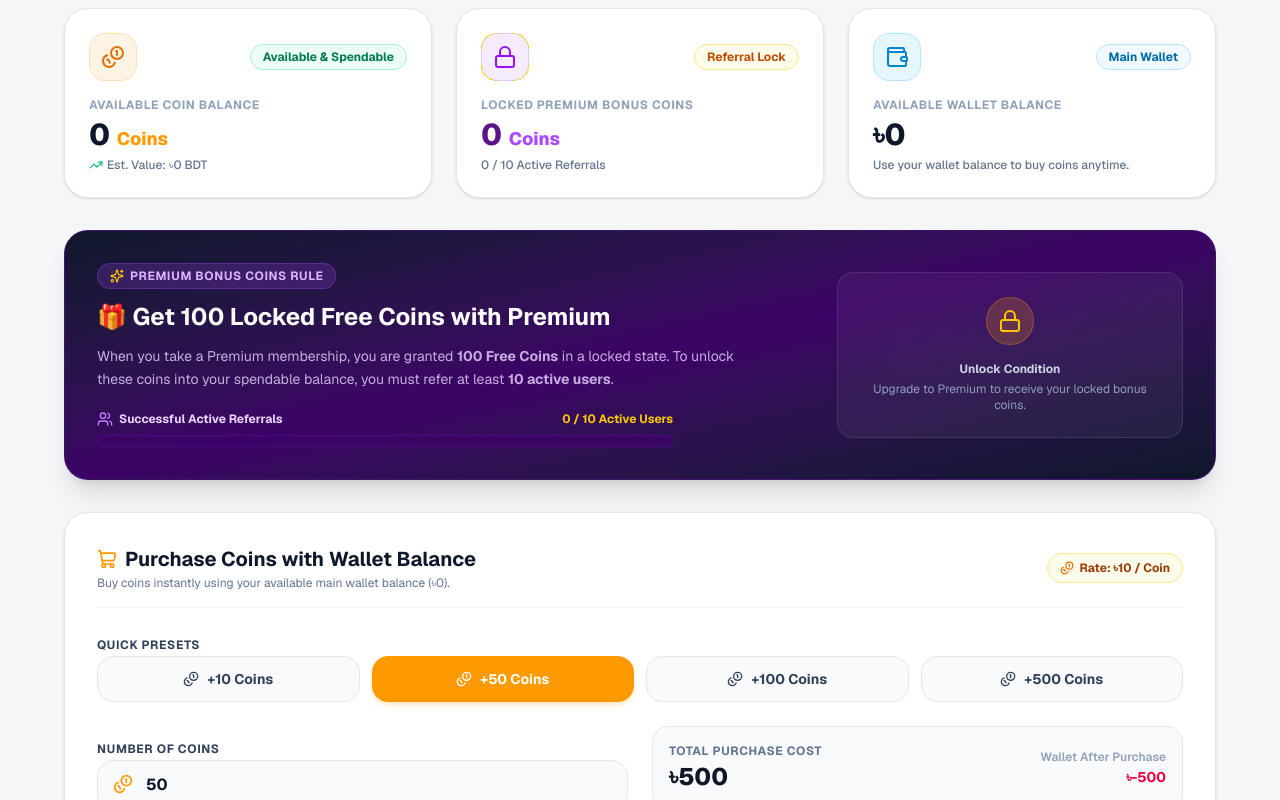
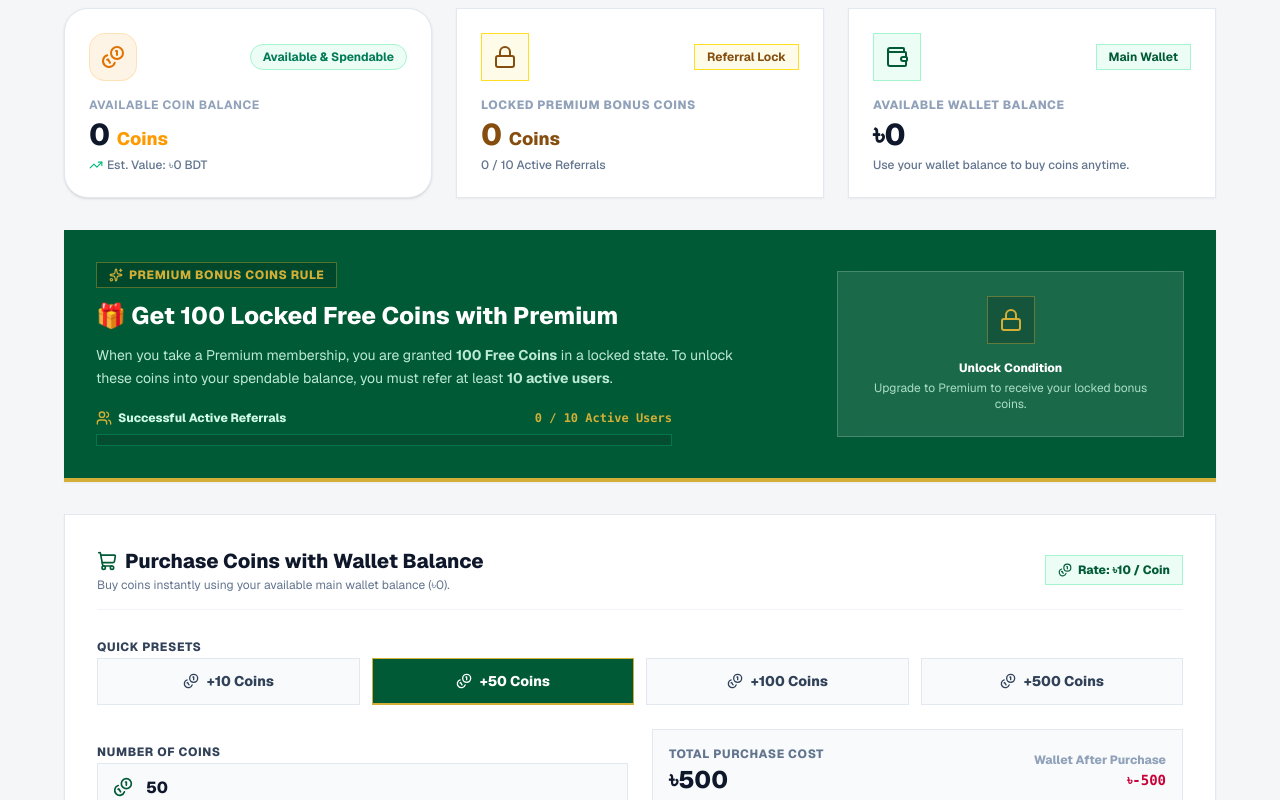
Before and after one commit to Nakib64/earnx, a Next.js app in the folder frontend/: page /dashboard/coins in a window 1280 px wide. Shown: the part 260-1060 px from the top of the page. Built offline with nearby package versions, Linux system fonts and the light colour scheme; no server answers.

Commit message:
brand_color_refactor

```diff
--- a/frontend/src/app/admin/investments/page.tsx
+++ b/frontend/src/app/admin/investments/page.tsx
@@ -384,11 +384,11 @@ export default function AdminInvestmentsPage() {
           {inv.status === RequestStatus.PENDING && (
             <div className="mt-0.5">
               {inv.request_type === 'UPGRADE' && inv.pending_plan ? (
-                <span className="text-[8px] font-extrabold text-purple-800 bg-purple-50 border border-purple-200 px-1 py-0.5 rounded-none block truncate max-w-[140px]">
+                <span className="text-[8px] font-extrabold text-[#854D0E] bg-yellow-50 border border-yellow-300 px-1 py-0.5 rounded-none block truncate max-w-[140px]">
                   Upgrade: {inv.pending_plan.title} (৳{Number(inv.pending_amount || 0).toLocaleString()})
                 </span>
               ) : inv.request_type === 'WITHDRAWAL' ? (
-                <span className="text-[8px] font-extrabold text-amber-800 bg-amber-50 border border-amber-200 px-1 py-0.5 rounded-none block truncate max-w-[140px]">
+                <span className="text-[8px] font-extrabold text-[#854D0E] bg-yellow-50 border border-yellow-300 px-1 py-0.5 rounded-none block truncate max-w-[140px]">
                   Withdraw Capital: ৳{Number(inv.pending_amount || 0).toLocaleString()}
                 </span>
               ) : (
--- a/frontend/src/app/dashboard/coins/page.tsx
+++ b/frontend/src/app/dashboard/coins/page.tsx
@@ -182,20 +182,20 @@ export default function UserCoinsPage() {
         </div>
 
         {/* Card 2: Locked Premium Coins */}
-        <div className="bg-white rounded-3xl border border-slate-200 p-6 shadow-sm relative overflow-hidden flex flex-col justify-between space-y-4">
+        <div className="bg-white rounded-none border border-slate-200 p-6 shadow-xs relative overflow-hidden flex flex-col justify-between space-y-4">
           <div className="flex items-center justify-between">
-            <div className="w-12 h-12 rounded-2xl bg-purple-500/10 border border-purple-500/20 flex items-center justify-center text-purple-600">
+            <div className="w-12 h-12 rounded-none bg-yellow-50 border border-yellow-300 flex items-center justify-center text-[#854D0E]">
               <Lock className="w-6 h-6" />
             </div>
-            <span className="px-3 py-1 rounded-full text-xs font-bold bg-amber-50 text-amber-700 border border-amber-200">
+            <span className="px-3 py-1 rounded-none text-xs font-bold bg-yellow-50 text-[#854D0E] border border-yellow-300">
               Referral Lock
             </span>
           </div>
 
           <div>
-            <p className="text-xs font-bold text-slate-400 uppercase tracking-wider">Locked Premium Bonus Coins</p>
-            <h2 className="text-3xl font-extrabold text-purple-900 mt-1">
-              {loading ? '...' : (coinInfo?.locked_coin_balance ?? 0).toLocaleString()} <span className="text-purple-500 text-lg">Coins</span>
+            <p className="text-xs font-extrabold text-slate-400 uppercase tracking-wider">Locked Premium Bonus Coins</p>
+            <h2 className="text-3xl font-extrabold text-[#854D0E] mt-1">
+              {loading ? '...' : (coinInfo?.locked_coin_balance ?? 0).toLocaleString()} <span className="text-[#854D0E] text-lg">Coins</span>
             </h2>
             <p className="text-xs font-medium text-slate-500 mt-1">
               {coinInfo?.is_premium_coins_unlocked
@@ -206,18 +206,18 @@ export default function UserCoinsPage() {
         </div>
 
         {/* Card 3: Wallet Balance */}
-        <div className="bg-white rounded-3xl border border-slate-200 p-6 shadow-sm relative overflow-hidden flex flex-col justify-between space-y-4">
+        <div className="bg-white rounded-none border border-slate-200 p-6 shadow-xs relative overflow-hidden flex flex-col justify-between space-y-4">
           <div className="flex items-center justify-between">
-            <div className="w-12 h-12 rounded-2xl bg-sky-500/10 border border-sky-500/20 flex items-center justify-center text-sky-600">
+            <div className="w-12 h-12 rounded-none bg-emerald-50 border border-emerald-200 flex items-center justify-center text-[#005A36]">
               <Wallet className="w-6 h-6" />
             </div>
-            <span className="px-3 py-1 rounded-full text-xs font-bold bg-sky-50 text-sky-700 border border-sky-200">
+            <span className="px-3 py-1 rounded-none text-xs font-bold bg-emerald-50 text-[#005A36] border border-emerald-200">
               Main Wallet
             </span>
           </div>
 
           <div>
-            <p className="text-xs font-bold text-slate-400 uppercase tracking-wider">Available Wallet Balance</p>
+            <p className="text-xs font-extrabold text-slate-400 uppercase tracking-wider">Available Wallet Balance</p>
             <h2 className="text-3xl font-extrabold text-slate-900 mt-1">
               ৳{loading ? '...' : (coinInfo?.wallet_balance ?? 0).toLocaleString()}
             </h2>
@@ -229,17 +229,17 @@ export default function UserCoinsPage() {
       </div>
 
       {/* Locked Coins Banner / Premium Status Card */}
-      <div className="bg-gradient-to-br from-slate-900 via-purple-950 to-slate-900 rounded-3xl p-6 sm:p-8 text-white shadow-xl relative overflow-hidden border border-purple-900/50">
+      <div className="bg-[#005A36] rounded-none p-6 sm:p-8 text-white shadow-xs relative overflow-hidden border-b-4 border-[#D4AF37]">
         <div className="relative z-10 grid grid-cols-1 lg:grid-cols-3 gap-6 items-center">
           <div className="lg:col-span-2 space-y-3">
             <div className="flex items-center space-x-2">
-              <span className="px-3 py-1 rounded-full bg-purple-500/20 text-purple-300 border border-purple-500/30 text-xs font-bold uppercase tracking-wider flex items-center space-x-1.5">
-                <Sparkles className="w-3.5 h-3.5 text-yellow-400" />
+              <span className="px-3 py-1 rounded-none bg-black/20 text-[#D4AF37] border border-[#D4AF37]/40 text-xs font-extrabold uppercase tracking-wider flex items-center space-x-1.5">
+                <Sparkles className="w-3.5 h-3.5 text-[#D4AF37]" />
                 <span>Premium Bonus Coins Rule</span>
               </span>
             </div>
 
-            <h3 className="text-xl sm:text-2xl font-bold text-white">
+            <h3 className="text-xl sm:text-2xl font-extrabold text-white">
               {coinInfo?.is_premium
                 ? coinInfo.is_premium_coins_unlocked
                   ? '🎉 Bonus Unlocked & Credited!'
@@ -247,24 +247,24 @@ export default function UserCoinsPage() {
                 : `🎁 Get ${coinInfo?.premium_free_coins || 100} Locked Free Coins with Premium`}
             </h3>
 
-            <p className="text-xs sm:text-sm text-purple-200/80 max-w-2xl leading-relaxed">
+            <p className="text-xs sm:text-sm text-emerald-100/90 max-w-2xl leading-relaxed">
               When you take a Premium membership, you are granted <strong>{coinInfo?.premium_free_coins || 100} Free Coins</strong> in a locked state. To unlock these coins into your spendable balance, you must refer at least <strong>{coinInfo?.required_referral_count || 10} active users</strong>.
             </p>
 
             {/* Active Referral Progress Bar */}
             <div className="pt-2 space-y-2 max-w-xl">
-              <div className="flex items-center justify-between text-xs font-bold">
-                <span className="text-purple-200 flex items-center space-x-1.5">
-                  <Users className="w-4 h-4 text-purple-400" />
+              <div className="flex items-center justify-between text-xs font-extrabold">
+                <span className="text-emerald-100 flex items-center space-x-1.5">
+                  <Users className="w-4 h-4 text-[#D4AF37]" />
                   <span>Successful Active Referrals</span>
                 </span>
-                <span className="text-yellow-400">
+                <span className="text-[#D4AF37] font-mono">
                   {coinInfo?.active_referral_count || 0} / {coinInfo?.required_referral_count || 10} Active Users
                 </span>
               </div>
-              <div className="w-full bg-purple-950/80 rounded-full h-3 border border-purple-800/40 p-0.5 overflow-hidden">
+              <div className="w-full bg-[#044D2F] rounded-none h-3 border border-emerald-400/30 p-0.5 overflow-hidden">
                 <div
-                  className="bg-gradient-to-r from-amber-400 to-yellow-300 h-full rounded-full transition-all duration-500"
+                  className="bg-[#D4AF37] h-full rounded-none transition-all duration-500"
                   style={{ width: `${referralProgress}%` }}
                 />
               </div>
@@ -272,36 +272,36 @@ export default function UserCoinsPage() {
           </div>
 
           {/* Action Box on the Right */}
-          <div className="bg-white/5 backdrop-blur-xl border border-white/10 p-6 rounded-2xl flex flex-col items-center text-center space-y-4">
+          <div className="bg-white/10 backdrop-blur-md border border-white/20 p-6 rounded-none flex flex-col items-center text-center space-y-4">
             {!coinInfo?.is_premium ? (
               <>
-                <div className="w-12 h-12 rounded-full bg-amber-500/20 border border-amber-500/30 flex items-center justify-center text-yellow-400">
+                <div className="w-12 h-12 rounded-none bg-black/20 border border-[#D4AF37]/40 flex items-center justify-center text-[#D4AF37]">
                   <Lock className="w-6 h-6" />
                 </div>
                 <div>
-                  <p className="text-xs font-bold text-slate-300">Unlock Condition</p>
-                  <p className="text-xs text-slate-400 mt-1">Upgrade to Premium to receive your locked bonus coins.</p>
+                  <p className="text-xs font-extrabold text-white">Unlock Condition</p>
+                  <p className="text-xs text-emerald-100/80 mt-1">Upgrade to Premium to receive your locked bonus coins.</p>
                 </div>
               </>
             ) : coinInfo.is_premium_coins_unlocked ? (
               <>
-                <div className="w-12 h-12 rounded-full bg-emerald-500/20 border border-emerald-500/30 flex items-center justify-center text-emerald-400">
+                <div className="w-12 h-12 rounded-none bg-emerald-50 border border-emerald-200 flex items-center justify-center text-[#005A36]">
                   <CheckCircle2 className="w-6 h-6" />
                 </div>
                 <div>
-                  <p className="text-xs font-bold text-emerald-300">Unlocked & Claimed</p>
-                  <p className="text-xs text-slate-400 mt-1">Your premium coins have been credited to your balance.</p>
+                  <p className="text-xs font-extrabold text-emerald-200">Unlocked & Claimed</p>
+                  <p className="text-xs text-emerald-100/80 mt-1">Your premium coins have been credited to your balance.</p>
                 </div>
               </>
             ) : coinInfo.can_unlock ? (
               <>
-                <div className="w-12 h-12 rounded-full bg-amber-500/20 border border-amber-500/30 flex items-center justify-center text-yellow-400 animate-bounce">
+                <div className="w-12 h-12 rounded-none bg-black/20 border border-[#D4AF37]/40 flex items-center justify-center text-[#D4AF37]">
                   <Unlock className="w-6 h-6" />
                 </div>
                 <button
                   onClick={handleUnlockCoins}
                   disabled={unlocking}
-                  className="w-full py-3 px-6 bg-gradient-to-r from-amber-500 to-yellow-500 hover:from-amber-600 hover:to-yellow-600 text-slate-950 font-extrabold text-sm rounded-xl flex items-center justify-center space-x-2 shadow-lg shadow-amber-500/25 transition-all"
+                  className="w-full py-3 px-6 bg-[#D4AF37] hover:bg-[#B89628] text-slate-950 font-extrabold text-sm rounded-none flex items-center justify-center space-x-2 shadow-xs transition-all"
                 >
                   <Unlock className="w-4 h-4" />
                   <span>{unlocking ? 'Unlocking...' : `Unlock ${coinInfo.locked_coin_balance ?? 0} Coins Now!`}</span>
@@ -309,12 +309,12 @@ export default function UserCoinsPage() {
               </>
             ) : (
               <>
-                <div className="w-12 h-12 rounded-full bg-purple-500/20 border border-purple-500/30 flex items-center justify-center text-purple-300">
+                <div className="w-12 h-12 rounded-none bg-black/20 border border-[#D4AF37]/40 flex items-center justify-center text-[#D4AF37]">
                   <Lock className="w-6 h-6" />
                 </div>
                 <div>
-                  <p className="text-xs font-bold text-amber-300">Locked ({coinInfo.locked_coin_balance ?? 0} Coins)</p>
-                  <p className="text-xs text-slate-400 mt-1">
+                  <p className="text-xs font-extrabold text-[#D4AF37]">Locked ({coinInfo.locked_coin_balance ?? 0} Coins)</p>
+                  <p className="text-xs text-emerald-100/80 mt-1">
                     Needs {(coinInfo.required_referral_count || 10) - (coinInfo.active_referral_count || 0)} more active referral(s) to unlock.
                   </p>
                 </div>
@@ -325,11 +325,11 @@ export default function UserCoinsPage() {
       </div>
 
       {/* Buy Coins Form Section */}
-      <div className="bg-white rounded-3xl border border-slate-200 p-6 sm:p-8 space-y-6 shadow-sm">
+      <div className="bg-white rounded-none border border-slate-200 p-6 sm:p-8 space-y-6 shadow-xs">
         <div className="flex flex-col sm:flex-row sm:items-center justify-between gap-4 border-b border-slate-100 pb-4">
           <div>
-            <h2 className="text-xl font-bold text-slate-900 flex items-center space-x-2">
-              <ShoppingCart className="w-5 h-5 text-amber-500" />
+            <h2 className="text-xl font-extrabold text-slate-900 flex items-center space-x-2">
+              <ShoppingCart className="w-5 h-5 text-[#005A36]" />
               <span>Purchase Coins with Wallet Balance</span>
             </h2>
             <p className="text-xs text-slate-500 mt-0.5">
@@ -337,8 +337,8 @@ export default function UserCoinsPage() {
             </p>
           </div>
 
-          <span className="text-xs font-bold px-3 py-1.5 rounded-full bg-amber-50 text-amber-800 border border-amber-200 flex items-center space-x-1.5 self-start sm:self-auto">
-            <Coins className="w-3.5 h-3.5 text-amber-600" />
+          <span className="text-xs font-extrabold px-3 py-1.5 rounded-none bg-emerald-50 text-[#005A36] border border-emerald-200 flex items-center space-x-1.5 self-start sm:self-auto">
+            <Coins className="w-3.5 h-3.5 text-[#005A36]" />
             <span>Rate: ৳{currentCoinPrice} / Coin</span>
           </span>
         </div>
@@ -346,16 +346,16 @@ export default function UserCoinsPage() {
         <form onSubmit={handleBuyCoins} className="space-y-6">
           {/* Quick Presets */}
           <div className="space-y-2">
-            <label className="text-xs font-bold text-slate-700 uppercase tracking-wider">Quick Presets</label>
+            <label className="text-xs font-extrabold text-slate-700 uppercase tracking-wider">Quick Presets</label>
             <div className="grid grid-cols-2 sm:grid-cols-4 gap-3">
               {[10, 50, 100, 500].map((preset) => (
                 <button
                   key={preset}
                   type="button"
                   onClick={() => setBuyAmount(preset)}
-                  className={`py-3 px-4 rounded-2xl border text-sm font-bold transition-all flex items-center justify-center space-x-2 ${
+                  className={`py-3 px-4 rounded-none border text-sm font-extrabold transition-all flex items-center justify-center space-x-2 ${
                     buyAmount === preset
-                      ? 'bg-amber-500 border-amber-500 text-white shadow-md shadow-amber-500/20'
+                      ? 'bg-[#005A36] border-[#005A36] text-white border-b-2 border-[#D4AF37]'
                       : 'bg-slate-50 border-slate-200 text-slate-700 hover:bg-slate-100'
                   }`}
                 >
@@ -369,9 +369,9 @@ export default function UserCoinsPage() {
           {/* Amount Input & Cost Calculation */}
           <div className="grid grid-cols-1 md:grid-cols-2 gap-6 items-end">
             <div className="space-y-2">
-              <label className="text-xs font-bold text-slate-700 uppercase tracking-wider">Number of Coins</label>
+              <label className="text-xs font-extrabold text-slate-700 uppercase tracking-wider">Number of Coins</label>
               <div className="relative">
-                <Coins className="w-5 h-5 text-amber-500 absolute left-4 top-3.5" />
+                <Coins className="w-5 h-5 text-[#005A36] absolute left-4 top-3.5" />
                 <input
                   type="number"
                   min="1"
@@ -379,23 +379,23 @@ export default function UserCoinsPage() {
                   value={buyAmount || ''}
                   onChange={(e) => setBuyAmount(parseInt(e.target.value, 10) || 0)}
                   placeholder="Enter coin quantity..."
-                  className="w-full pl-12 pr-4 py-3 bg-slate-50 border border-slate-200 rounded-2xl font-bold text-slate-900 focus:outline-none focus:ring-2 focus:ring-amber-500 text-base"
+                  className="w-full pl-12 pr-4 py-3 bg-slate-50 border border-slate-200 rounded-none font-extrabold text-slate-900 focus:outline-none focus:ring-2 focus:ring-[#005A36] text-base"
                 />
               </div>
             </div>
 
-            <div className="bg-slate-50 border border-slate-200 rounded-2xl p-4 flex items-center justify-between">
+            <div className="bg-slate-50 border border-slate-200 rounded-none p-4 flex items-center justify-between">
               <div>
-                <p className="text-xs font-bold text-slate-500 uppercase tracking-wider">Total Purchase Cost</p>
+                <p className="text-xs font-extrabold text-slate-500 uppercase tracking-wider">Total Purchase Cost</p>
                 <p className="text-2xl font-extrabold text-slate-900 mt-0.5">৳{totalBuyCost.toLocaleString()}</p>
               </div>
               <div className="text-right">
-                <p className="text-xs font-semibold text-slate-400">Wallet After Purchase</p>
+                <p className="text-xs font-extrabold text-slate-400">Wallet After Purchase</p>
                 <p
-                  className={`text-sm font-bold mt-0.5 ${
+                  className={`text-sm font-extrabold mt-0.5 font-mono ${
                     (coinInfo?.wallet_balance || 0) - totalBuyCost >= 0
-                      ? 'text-emerald-600'
-                      : 'text-rose-600'
+                      ? 'text-[#005A36]'
+                      : 'text-rose-700'
                   }`}
                 >
                   ৳{((coinInfo?.wallet_balance || 0) - totalBuyCost).toLocaleString()}
@@ -407,16 +407,16 @@ export default function UserCoinsPage() {
           <button
             type="submit"
             disabled={purchasing || buyAmount <= 0 || (coinInfo?.wallet_balance || 0) < totalBuyCost}
-            className="w-full py-4 bg-gradient-to-r from-amber-500 to-yellow-500 hover:from-amber-600 hover:to-yellow-600 disabled:opacity-50 text-slate-950 font-extrabold text-base rounded-2xl flex items-center justify-center space-x-2 shadow-lg shadow-amber-500/20 transition-all cursor-pointer"
+            className="w-full py-4 bg-[#005A36] hover:bg-[#044D2F] disabled:opacity-50 text-white font-extrabold text-base rounded-none flex items-center justify-center space-x-2 border-b-4 border-[#D4AF37] transition-all cursor-pointer"
           >
-            <ShoppingCart className="w-5 h-5" />
+            <ShoppingCart className="w-5 h-5 text-[#D4AF37]" />
             <span>{purchasing ? 'Processing Purchase...' : `Confirm & Buy ${buyAmount} Coins`}</span>
           </button>
         </form>
       </div>
 
       {/* Transaction History Section */}
-      <div className="bg-white rounded-3xl border border-slate-200 p-6 sm:p-8 space-y-6 shadow-sm">
+      <div className="bg-white rounded-none border border-slate-200 p-6 sm:p-8 space-y-6 shadow-xs">
         <div className="flex items-center space-x-2 border-b border-slate-100 pb-4">
           <History className="w-5 h-5 text-slate-600" />
           <h2 className="text-xl font-bold text-slate-900">Coin Transaction History</h2>
--- a/frontend/src/app/dashboard/investments/page.tsx
+++ b/frontend/src/app/dashboard/investments/page.tsx
@@ -174,11 +174,11 @@ export default function UserInvestmentsPage() {
             ৳{Number(inv.amount).toLocaleString()} Invested
           </div>
           {inv.request_type === 'UPGRADE' && inv.pending_plan ? (
-            <span className="text-[8px] font-extrabold text-purple-800 bg-purple-50 border border-purple-200 px-1 py-0.5 rounded-none block truncate max-w-[130px] mt-0.5">
+            <span className="text-[8px] font-extrabold text-[#854D0E] bg-yellow-50 border border-yellow-300 px-1 py-0.5 rounded-none block truncate max-w-[130px] mt-0.5">
               Upgrading: {inv.pending_plan.title}
             </span>
           ) : inv.request_type === 'WITHDRAWAL' ? (
-            <span className="text-[8px] font-extrabold text-amber-800 bg-amber-50 border border-amber-200 px-1 py-0.5 rounded-none block truncate max-w-[130px] mt-0.5">
+            <span className="text-[8px] font-extrabold text-[#854D0E] bg-yellow-50 border border-yellow-300 px-1 py-0.5 rounded-none block truncate max-w-[130px] mt-0.5">
               Withdraw: ৳{Number(inv.pending_amount || 0).toLocaleString()}
             </span>
           ) : null}
--- a/frontend/src/components/Sidebar.tsx
+++ b/frontend/src/components/Sidebar.tsx
@@ -67,9 +67,9 @@ export default function Sidebar() {
   ];
 
   const approvalItems: LinkItem[] = [
-    { href: '/admin/approvals/activations', label: 'Activations', icon: UserCheck, accentClass: 'text-sky-500' },
-    { href: '/admin/approvals/premium', label: 'Premium Upgrades', icon: Star, accentClass: 'text-amber-500' },
-    { href: '/admin/approvals/withdrawals', label: 'Withdrawals', icon: DollarSign, accentClass: 'text-emerald-500' },
+    { href: '/admin/approvals/activations', label: 'Activations', icon: UserCheck, accentClass: 'text-[#005A36]' },
+    { href: '/admin/approvals/premium', label: 'Premium Upgrades', icon: Star, accentClass: 'text-[#854D0E]' },
+    { href: '/admin/approvals/withdrawals', label: 'Withdrawals', icon: DollarSign, accentClass: 'text-[#005A36]' },
   ];
 
   const adminBottomItems: LinkItem[] = [
--- a/frontend/src/components/users/RowActionsMenu.tsx
+++ b/frontend/src/components/users/RowActionsMenu.tsx
@@ -98,7 +98,7 @@ export function RowActionsMenu({
             e.stopPropagation();
             onAssignBadge(user);
           }}
-          className="px-2 py-1 bg-purple-50 text-purple-800 hover:bg-purple-100 rounded-none font-extrabold text-[10px] transition-colors border border-purple-200"
+          className="px-2 py-1 bg-yellow-50 text-[#854D0E] hover:bg-yellow-100 rounded-none font-extrabold text-[10px] transition-colors border border-yellow-300"
           title="Badge"
         >
           Badge
@@ -197,9 +197,9 @@ export function RowActionsMenu({
                   setIsOpen(false);
                   onAssignBadge(user);
                 }}
-                className="w-full px-3 py-1.5 text-left font-bold text-purple-700 hover:bg-purple-50 rounded-none flex items-center space-x-2 transition-colors"
+                className="w-full px-3 py-1.5 text-left font-bold text-[#854D0E] hover:bg-yellow-50 rounded-none flex items-center space-x-2 transition-colors"
               >
-                <Award className="w-3.5 h-3.5 text-purple-600 shrink-0" />
+                <Award className="w-3.5 h-3.5 text-[#854D0E] shrink-0" />
                 <span>Assign Badge</span>
               </button>
             </div>
--- a/frontend/src/hooks/useAdminUsersPage.tsx
+++ b/frontend/src/hooks/useAdminUsersPage.tsx
@@ -216,8 +216,8 @@ export function useAdminUsersPage(): UseAdminUsersPageReturn {
         header: 'Badge & Status',
         render: (u) => (
           <div className="flex flex-col sm:flex-row items-start sm:items-center gap-1">
-            <span className="inline-flex items-center px-1.5 py-0.5 rounded-none bg-purple-50 text-purple-800 font-extrabold text-[8px] sm:text-[9px] border border-purple-200 whitespace-nowrap">
-              <Award className="w-2.5 h-2.5 mr-0.5 text-purple-600 shrink-0" />
+            <span className="inline-flex items-center px-1.5 py-0.5 rounded-none bg-yellow-50 text-[#854D0E] font-extrabold text-[8px] sm:text-[9px] border border-yellow-300 whitespace-nowrap">
+              <Award className="w-2.5 h-2.5 mr-0.5 text-[#854D0E] shrink-0" />
               <span className="truncate max-w-[80px]">{u.designation?.name || 'Unbadged'}</span>
             </span>
             <StatusBadge status={u.status} />
```
Also changed, not shown: frontend/src/app/admin/coins/page.tsx (+50 -50 lines), frontend/src/components/BottomNav.tsx (+5 -5 lines), frontend/src/components/common/StatusBadge.tsx (+8 -12 lines), frontend/src/components/users/UserDetailCards.tsx (+18 -18 lines).
